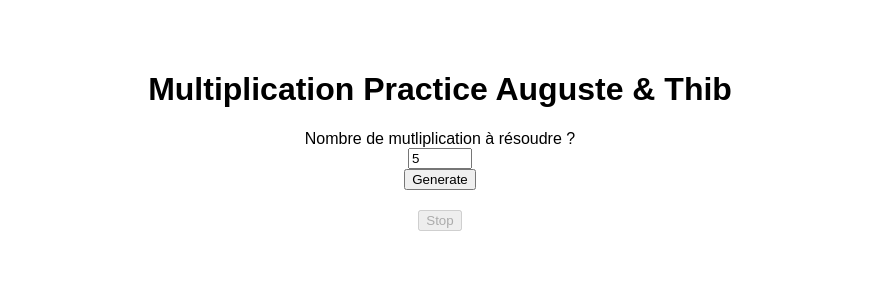
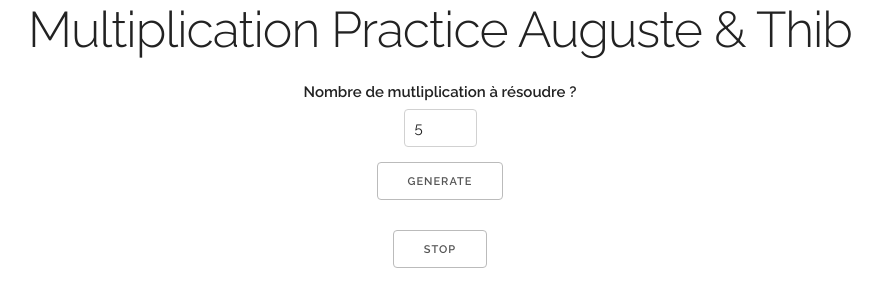
Before and after one commit to ThibaudBerdin/MathematicMan, a plain HTML site: page index.html in a window 1280 px wide. Shown: the whole page, without its empty margins (200-1082 px from the left). Drawn offline with Linux system fonts and the light colour scheme.

Commit message:
Update index.html

```diff
--- a/index.html
+++ b/index.html
@@ -28,6 +28,17 @@
                 z-index: 999;
             }
         </style>
+
+
+  <!-- FONT
+  –––––––––––––––––––––––––––––––––––––––––––––––––– -->
+  <link href="//fonts.googleapis.com/css?family=Raleway:400,300,600" rel="stylesheet" type="text/css">
+
+  <!-- CSS
+  –––––––––––––––––––––––––––––––––––––––––––––––––– -->
+  <link rel="stylesheet" href="css/normalize.css">
+  <link rel="stylesheet" href="css/skeleton.css">
+
     </head>
     <body>
         <h1>Multiplication Practice Auguste & Thib</h1>
```
